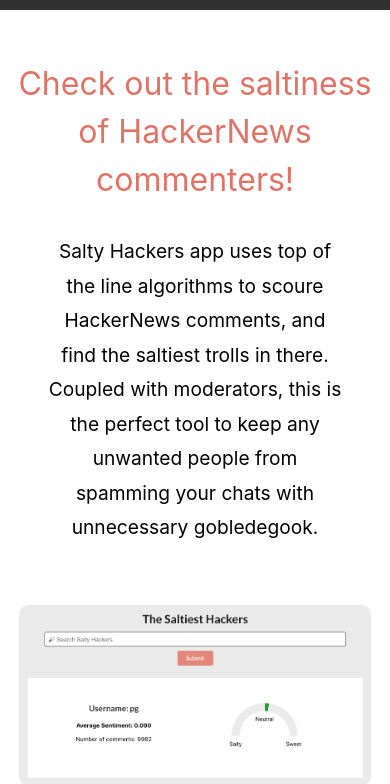
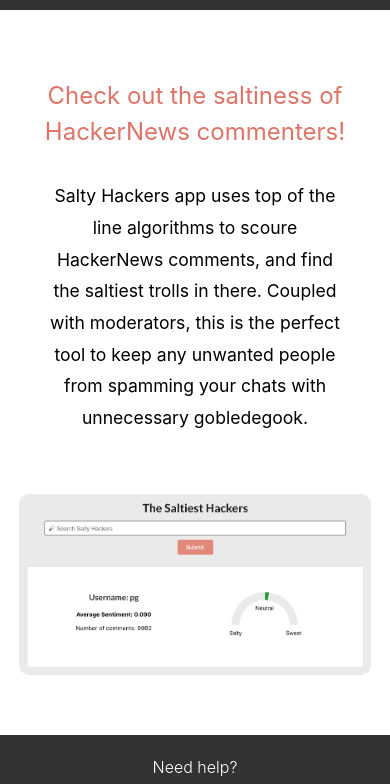
Before and after one commit to saltytrolls-bw-may-19/UILandingPage, a website: page about.html in a window 390 px wide. Shown: the part 66-850 px from the top of the page. Drawn offline with Linux system fonts and the light colour scheme.

Commit message:
Fix font-size in mobile vie issues

```diff
--- a/main.css
+++ b/main.css
@@ -304,7 +304,7 @@
 .top-title {
   text-align: center;
   padding: 10px 0 20px 0;
-  font-size: 2rem;
+  font-size: 1.5rem;
   line-height: 1.5;
   color: #df7366;
 }
@@ -407,11 +407,11 @@
     width: 90%;
   }
   .top-title {
-    font-size: 2rem;
+    font-size: 1.5rem;
   }
 
   .top-section {
-    font-size: 1.2rem;
+    font-size: 1.1rem;
     line-height: 1.8;
   }
 }
```
